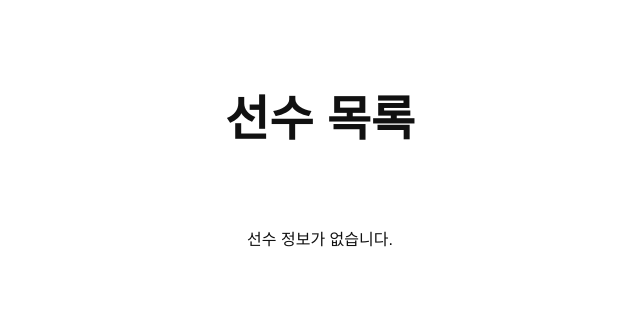
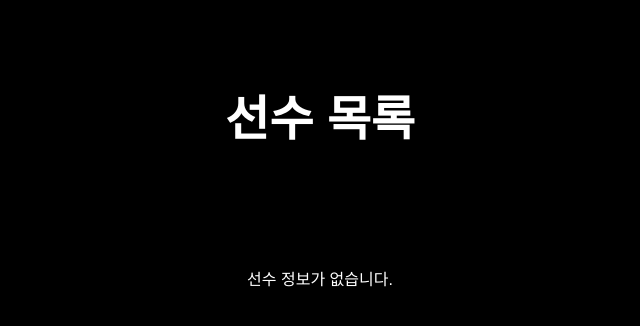
Before and after one commit to yejin0904/my-website, a plain HTML site: page players.html in a window 1280 px wide. Shown: the whole page, without its empty margins (320-960 px from the left). Drawn offline with Linux system fonts and the light colour scheme.

Commit message:
Update players.html

```diff
--- a/players.html
+++ b/players.html
@@ -7,14 +7,15 @@
   <style>
     body {
       font-family: 'Poppins', sans-serif;
-      background-color: #fff; /* 기본 흰 배경 */
-      color: #111;
+      background-color: #000; /* 검정 배경 */
+      color: #fff;
       text-align: center;
       padding: 40px;
       overflow: hidden;
+      position: relative;
     }
 
-    /* 공통 배경 스타일 */
+    /* 배경 이미지 투명하게 (검정색 기반) */
     body::before {
       content: "";
       position: fixed;
@@ -25,7 +26,7 @@
       background-size: cover;
       background-position: center;
       opacity: 0.15;
-      filter: brightness(1.05);
+      filter: brightness(0.7);
       z-index: -1;
       pointer-events: none;
     }
@@ -56,7 +57,7 @@
 
     h1 {
       font-size: 3rem;
-      margin-bottom: 60px;
+      margin-bottom: 100px; /* 제목 아래 여백을 더 많이 */
     }
 
     .players-grid {
@@ -71,6 +72,7 @@
       display: grid;
       grid-template-columns: repeat(2, 1fr);
       gap: 50px 60px;
+      margin-top: 40px;
     }
 
     .player {
@@ -84,8 +86,8 @@
       height: 240px;
       object-fit: cover;
       border-radius: 16px;
-      border: 4px solid #111;
-      box-shadow: 0 6px 16px rgba(0, 0, 0, 0.2);
+      border: 4px solid #fff;
+      box-shadow: 0 6px 16px rgba(255, 255, 255, 0.2);
     }
 
     .player-name {
```
